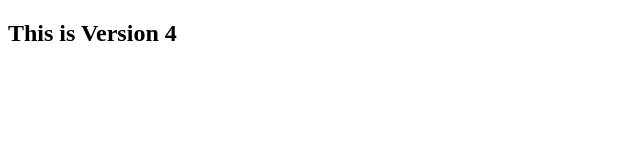
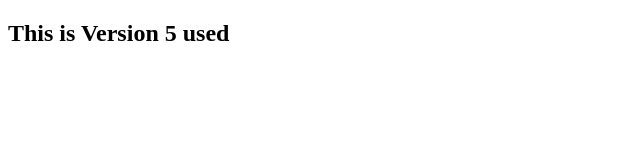
Before and after one commit to Uday-my-git/my_repo, a plain HTML site: page index.html in a window 1280 px wide. Shown: the full height of the page, 0-640 px from the left. Drawn offline with Linux system fonts and the light colour scheme.

Commit message:
version 5

```diff
--- a/index.html
+++ b/index.html
@@ -6,6 +6,6 @@
    <title>Git</title>
 </head>
 <body>
-   <h2>This is Version 4</h2>
+   <h2>This is Version 5 used</h2>
 </body>
 </html>
```
